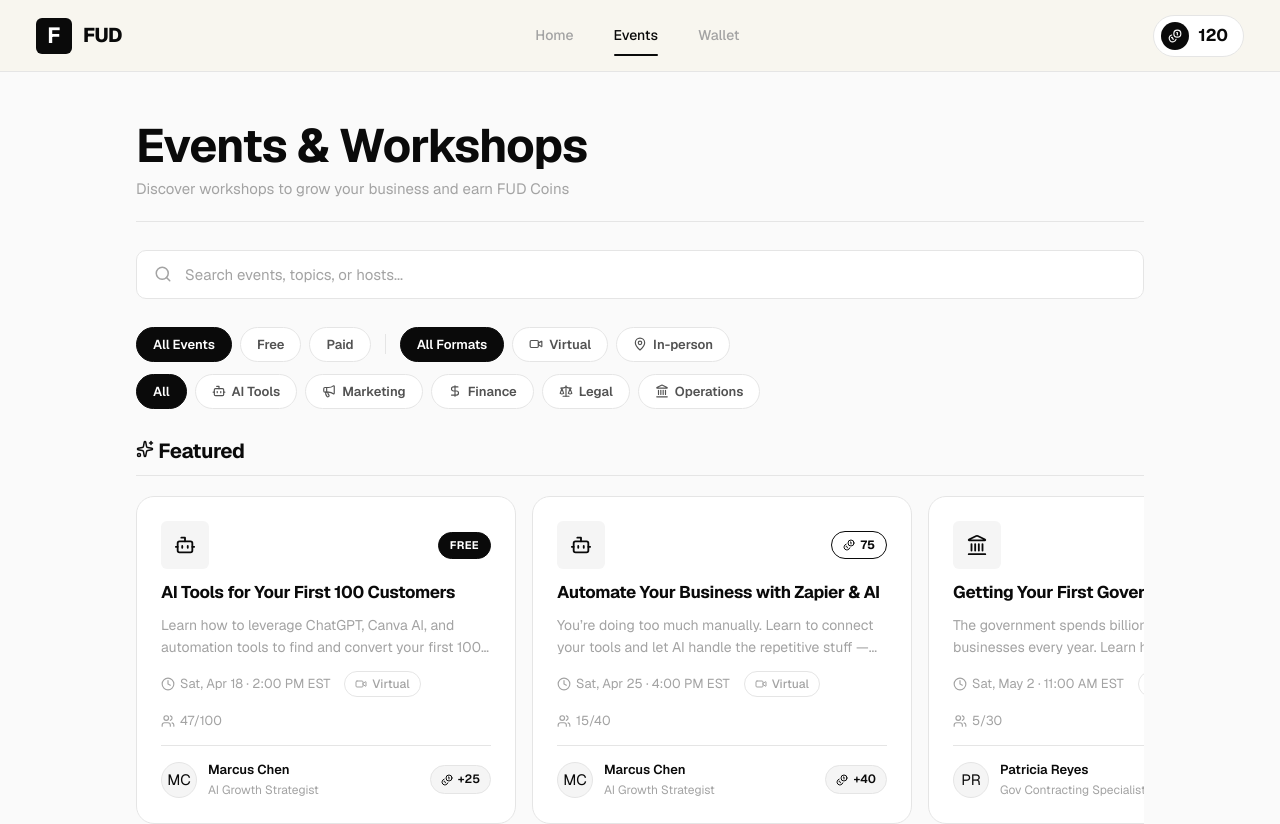
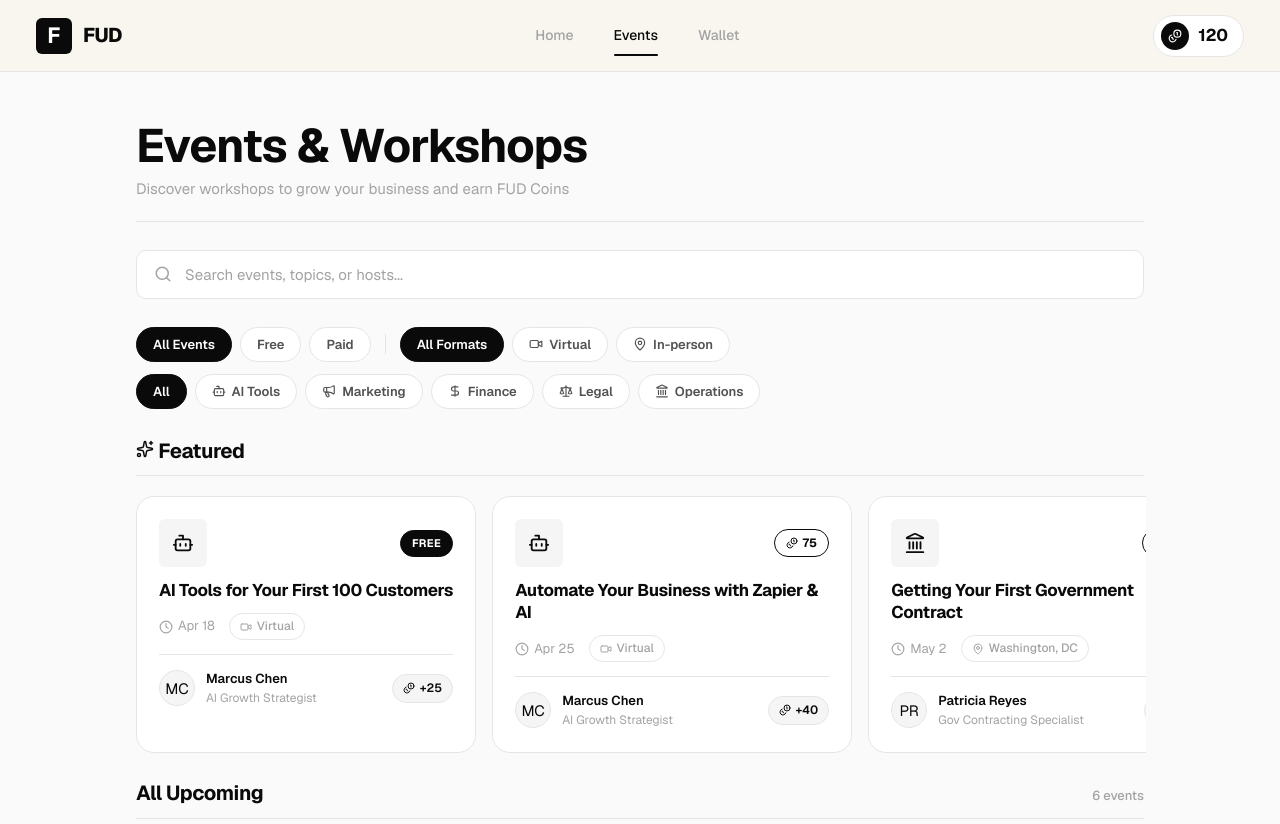
Before and after one commit to siddhikotre/fud-wireframe, a React (Vite) app: page /events in a window 1280 px wide. Shown: the top 824 px of the page. Built offline with nearby package versions, Linux system fonts and the light colour scheme.

Commit message:
feat: scroll nav buttons + fix hover crop + compact featured card

```diff
--- a/src/App.css
+++ b/src/App.css
@@ -250,6 +250,47 @@
 
 .see-all:hover { gap: 9px; }
 
+/* Section actions: scroll nav + see all */
+.section-actions {
+  display: flex;
+  align-items: center;
+  gap: 12px;
+}
+
+/* Prev/next scroll buttons (mobile horizontal scrollers) */
+.scroll-nav {
+  display: flex;
+  gap: 6px;
+}
+
+@media (min-width: 768px) {
+  .scroll-nav { display: none; }
+}
+
+.scroll-nav button {
+  width: 32px;
+  height: 32px;
+  border-radius: 50%;
+  border: 1px solid var(--border);
+  background: var(--bg-card);
+  display: flex;
+  align-items: center;
+  justify-content: center;
+  color: var(--text-secondary);
+  transition: all 0.15s var(--ease-smooth);
+  cursor: pointer;
+}
+
+.scroll-nav button:hover {
+  border-color: var(--text-primary);
+  color: var(--text-primary);
+  transform: scale(1.05);
+}
+
+.scroll-nav button:active {
+  transform: scale(0.95);
+}
+
 /* =============================================
    Dashboard
    ============================================= */
@@ -547,7 +588,8 @@
   overflow-x: auto;
   scroll-snap-type: x mandatory;
   -webkit-overflow-scrolling: touch;
-  padding-bottom: 4px;
+  padding: 8px 2px 12px;
+  margin: -8px -2px -12px;
   scrollbar-width: none;
 }
 
@@ -558,6 +600,8 @@
     display: grid;
     grid-template-columns: repeat(2, 1fr);
     overflow: visible;
+    padding: 0;
+    margin: 0;
   }
 }
 
@@ -982,14 +1026,15 @@
   overflow-x: auto;
   scrollbar-width: none;
   -webkit-overflow-scrolling: touch;
-  padding-bottom: 4px;
+  padding: 8px 2px 12px;
+  margin: -8px -2px -12px;
 }
 
 .featured-scroll::-webkit-scrollbar { display: none; }
 
 .featured-card {
-  min-width: 82vw;
-  max-width: 380px;
+  min-width: 78vw;
+  max-width: 340px;
   flex-shrink: 0;
   background: var(--bg-card);
   border: 1px solid var(--border);
@@ -999,8 +1044,8 @@
   position: relative;
 }
 
-@media (min-width: 480px) { .featured-card { min-width: 340px; } }
-@media (min-width: 768px) { .featured-card { min-width: 380px; } }
+@media (min-width: 480px) { .featured-card { min-width: 320px; } }
+@media (min-width: 768px) { .featured-card { min-width: 340px; max-width: 360px; } }
 
 .featured-card:hover {
   border-color: var(--border-strong);
@@ -1011,10 +1056,14 @@
 .featured-accent { display: none; }
 
 .featured-content {
-  padding: 24px;
+  padding: 18px 20px;
   display: flex;
   flex-direction: column;
-  gap: 12px;
+  gap: 10px;
+}
+
+@media (min-width: 640px) {
+  .featured-content { padding: 22px; gap: 12px; }
 }
 
 .featured-top {
--- a/src/pages/Dashboard.jsx
+++ b/src/pages/Dashboard.jsx
@@ -4,7 +4,7 @@ import {
   Coins, ArrowRight, Clock, Users,
   Building2, Bot, Megaphone,
   DollarSign, Scale, Landmark, Star,
-  CheckCircle2, Gift, UserPlus, Trophy, ChevronRight,
+  CheckCircle2, Gift, UserPlus, Trophy, ChevronRight, ChevronLeft,
   Video, MapPin, Sparkles
 } from 'lucide-react';
 import { useUser } from '../context/UserContext';
@@ -24,6 +24,20 @@ function getActivityIcon(description) {
   if (description.includes('profile'))  return { icon: UserPlus };
   if (description.includes('Tipped'))   return { icon: Trophy };
   return { icon: Star };
+}
+
+function ScrollNav({ scrollRef }) {
+  const scroll = (dir) => {
+    if (!scrollRef.current) return;
+    const amount = Math.max(scrollRef.current.clientWidth * 0.82, 260);
+    scrollRef.current.scrollBy({ left: dir * amount, behavior: 'smooth' });
+  };
+  return (
+    <div className="scroll-nav">
+      <button onClick={() => scroll(-1)} aria-label="Previous"><ChevronLeft size={16} strokeWidth={2.2} /></button>
+      <button onClick={() => scroll(1)} aria-label="Next"><ChevronRight size={16} strokeWidth={2.2} /></button>
+    </div>
+  );
 }
 
 function AnimatedNumber({ value, duration = 1200 }) {
@@ -92,6 +106,7 @@ function CoinRing({ value, max = 500, size = 110 }) {
 
 export default function Dashboard() {
   const { user, transactions, isProfileComplete, openOnboarding } = useUser();
+  const eventsScrollRef = useRef(null);
 
   const upcomingEvents = events
     .filter(e => new Date(e.date) >= new Date('2026-04-14'))
@@ -168,9 +183,12 @@ export default function Dashboard() {
             <span className="section-num">No. 01</span>
             <h2 className="section-title">Upcoming events</h2>
           </div>
-          <Link to="/events" className="see-all">See all <ArrowRight size={14} /></Link>
+          <div className="section-actions">
+            <ScrollNav scrollRef={eventsScrollRef} />
+            <Link to="/events" className="see-all">See all <ArrowRight size={14} /></Link>
+          </div>
         </div>
-        <div className="events-scroll">
+        <div className="events-scroll" ref={eventsScrollRef}>
           {displayEvents.map(event => {
             const cat = categoryConfig[event.category] || categoryConfig['AI Tools'];
             const CatIcon = cat.icon;
--- a/src/pages/Events.jsx
+++ b/src/pages/Events.jsx
@@ -1,9 +1,10 @@
-import { useState, useMemo } from 'react';
+import { useState, useMemo, useRef } from 'react';
 import { Link } from 'react-router-dom';
 import {
   Search, Coins, Clock, Users, Bot, Megaphone,
   DollarSign, Scale, Landmark, Sparkles,
-  SlidersHorizontal, X, Video, MapPin
+  SlidersHorizontal, X, Video, MapPin,
+  ChevronLeft, ChevronRight
 } from 'lucide-react';
 import { useUser } from '../context/UserContext';
 import { events, categories } from '../data/mockData';
@@ -28,9 +29,24 @@ const formatFilters = [
   { key: 'in-person', label: 'In-person', icon: MapPin },
 ];
 
+function ScrollNav({ scrollRef }) {
+  const scroll = (dir) => {
+    if (!scrollRef.current) return;
+    const amount = Math.max(scrollRef.current.clientWidth * 0.82, 260);
+    scrollRef.current.scrollBy({ left: dir * amount, behavior: 'smooth' });
+  };
+  return (
+    <div className="scroll-nav">
+      <button onClick={() => scroll(-1)} aria-label="Previous"><ChevronLeft size={16} strokeWidth={2.2} /></button>
+      <button onClick={() => scroll(1)} aria-label="Next"><ChevronRight size={16} strokeWidth={2.2} /></button>
+    </div>
+  );
+}
+
 export default function Events() {
   const { registeredEvents } = useUser();
   const [search, setSearch] = useState('');
+  const featuredRef = useRef(null);
   const [activeCategory, setActiveCategory] = useState('All');
   const [activeType, setActiveType] = useState('all');
   const [activeFormat, setActiveFormat] = useState('all');
@@ -154,11 +170,14 @@ export default function Events() {
       {!hasFilters && featuredEvents.length > 0 && (
         <section className="featured-section animate-in" style={{ animationDelay: '180ms' }}>
           <div className="section-header">
-            <h2 className="section-title">
-              <Sparkles size={18} /> Featured
-            </h2>
+            <div className="section-title-group">
+              <h2 className="section-title">
+                <Sparkles size={18} /> Featured
+              </h2>
+            </div>
+            <ScrollNav scrollRef={featuredRef} />
           </div>
-          <div className="featured-scroll">
+          <div className="featured-scroll" ref={featuredRef}>
             {featuredEvents.map(event => {
               const cat = categoryConfig[event.category] || categoryConfig['AI Tools'];
               const CatIcon = cat.icon;
@@ -181,14 +200,12 @@ export default function Events() {
                       </div>
                     </div>
                     <h3 className="featured-title">{event.title}</h3>
-                    <p className="featured-desc">{event.description.slice(0, 100)}...</p>
                     <div className="featured-meta">
-                      <span><Clock size={14} /> {new Date(event.date).toLocaleDateString('en-US', { weekday: 'short', month: 'short', day: 'numeric' })} &middot; {event.time}</span>
+                      <span><Clock size={14} /> {new Date(event.date).toLocaleDateString('en-US', { month: 'short', day: 'numeric' })}</span>
                       <span className={`format-tag ${event.format}`}>
                         {event.format === 'virtual' ? <Video size={12} /> : <MapPin size={12} />}
                         {event.format === 'virtual' ? 'Virtual' : event.location}
                       </span>
-                      <span><Users size={14} /> {event.attendees}/{event.maxAttendees}</span>
                     </div>
                     <div className="featured-footer">
                       <div className="host-info">
```
